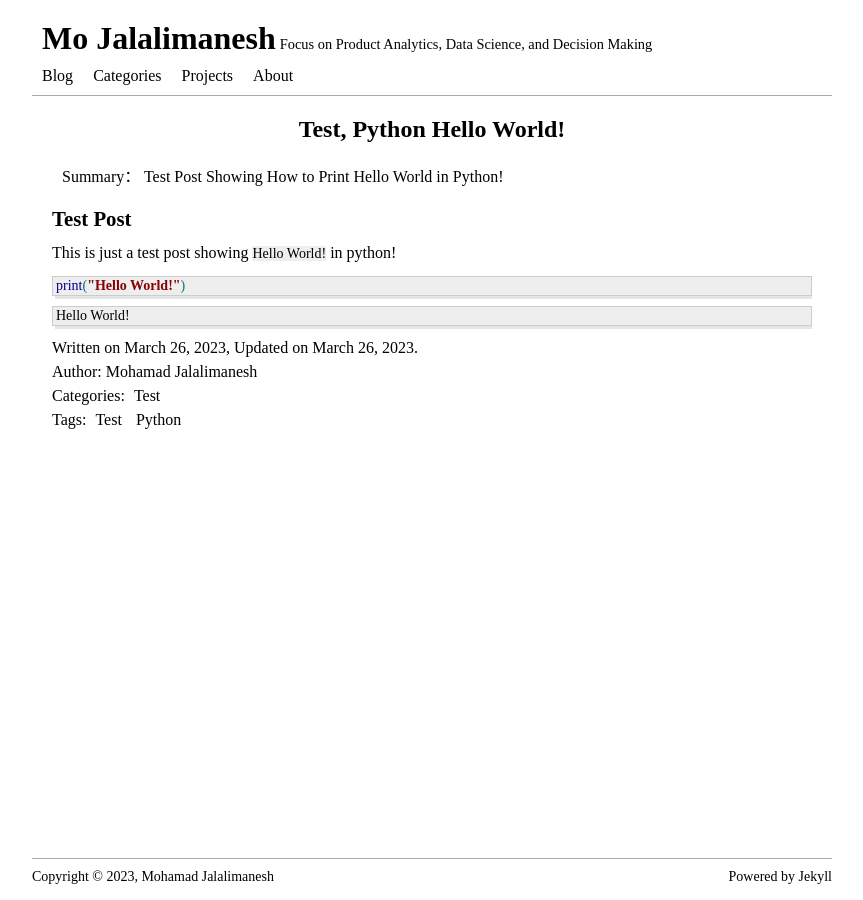
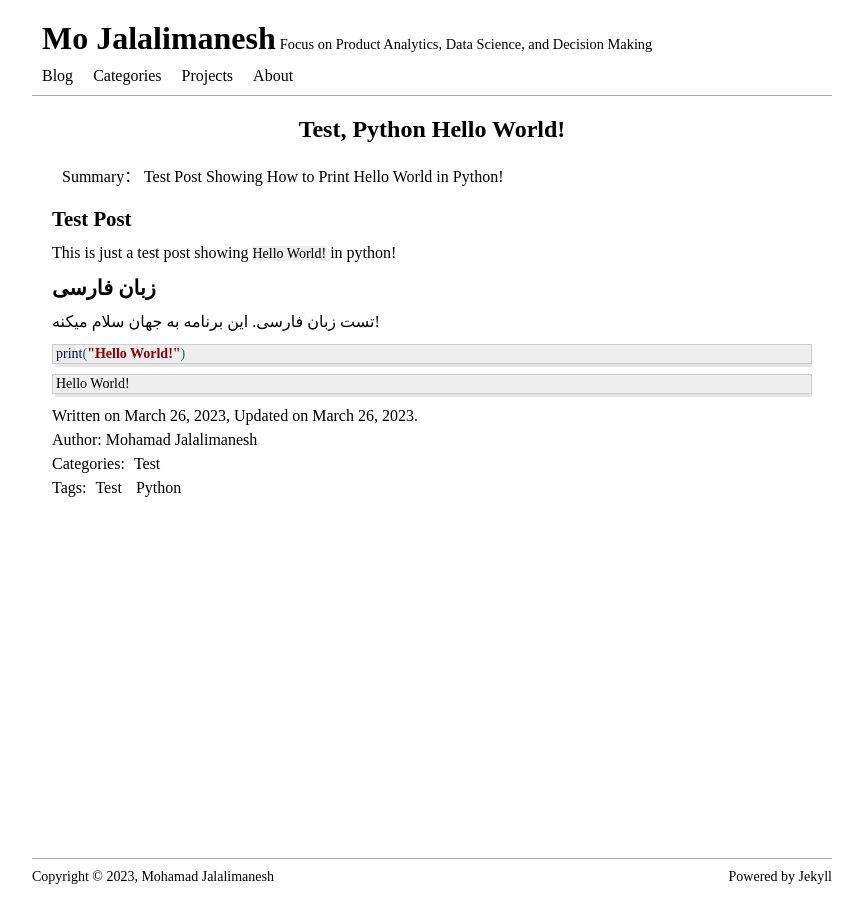
Before and after one commit to mjalalimanesh/mjalalimanesh.github.io, a Jekyll site: the page built from _posts/wpf/2017-11-08-test-python-hello-world.md, in a window 1280 px wide. Shown: the whole page, without its empty margins (208-1071 px from the left). Built offline with Jekyll 4.4.1, drawn with Linux system fonts in a browser that asks for light colours; comment, search, counter and statistics services are not loaded.

Commit message:
update test post

````diff
--- a/_posts/wpf/2017-11-08-test-python-hello-world.md
+++ b/_posts/wpf/2017-11-08-test-python-hello-world.md
@@ -11,6 +11,9 @@ excerpt: Test Post Showing How to Print Hello World in Python!
 ## Test Post
 This is just a test post showing `Hello World!` in python!
 
+## زبان فارسی
+تست زبان فارسی. این برنامه به جهان سلام میکنه!
+
 ```cs
 print("Hello World!")
 ```
````
